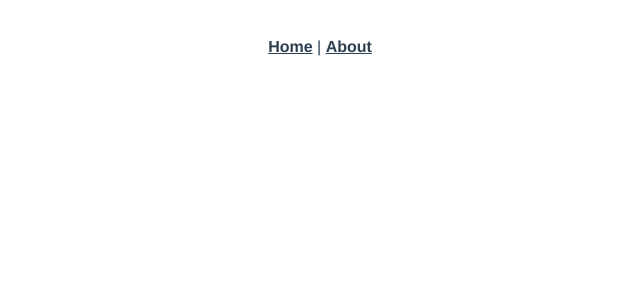
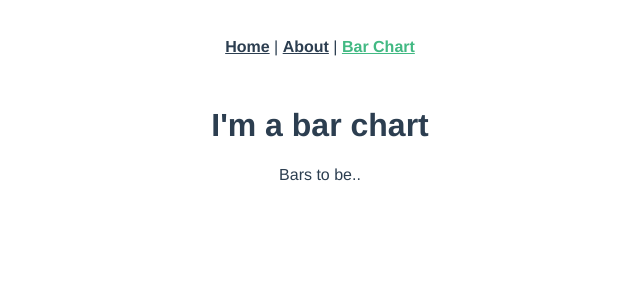
Before and after one commit to chrisvaillancourt/vue-d3, a Vue app: page /#/bar-chart in a window 1280 px wide. Shown: the top 300 px of the page, without its empty margins (320-960 px from the left). Built offline with nearby package versions, Linux system fonts and the light colour scheme.

Commit message:
initial bar chart set-up

```diff
--- a/src/App.vue
+++ b/src/App.vue
@@ -2,7 +2,8 @@
   <div id="app">
     <div id="nav">
       <router-link to="/">Home</router-link> |
-      <router-link to="/about">About</router-link>
+      <router-link to="/about">About</router-link> |
+      <router-link to="/bar-chart">Bar Chart</router-link>
     </div>
     <router-view />
   </div>
--- /dev/null
+++ b/src/components/BarChart.vue
@@ -0,0 +1,13 @@
+<template>
+  <div>
+    <p>Bars to be..</p>
+  </div>
+</template>
+
+<script>
+export default {
+  name: "BarChart"
+};
+</script>
+
+<style scoped></style>
--- a/src/router/index.js
+++ b/src/router/index.js
@@ -1,7 +1,6 @@
 import Vue from "vue";
 import VueRouter from "vue-router";
 import Home from "../views/Home.vue";
-
 Vue.use(VueRouter);
 
 const routes = [
@@ -18,6 +17,11 @@ const routes = [
     // which is lazy-loaded when the route is visited.
     component: () =>
       import(/* webpackChunkName: "about" */ "../views/About.vue")
+  },
+  {
+    path: "/bar-chart",
+    name: "BarChartExample",
+    component: () => import("../views/BarChartExample.vue")
   }
 ];
 
--- /dev/null
+++ b/src/views/BarChartExample.vue
@@ -0,0 +1,20 @@
+<template>
+  <div>
+    <h1>I'm a bar chart</h1>
+    <div>
+      <BarChart></BarChart>
+    </div>
+  </div>
+</template>
+
+<script>
+import BarChart from "../components/BarChart.vue";
+export default {
+  name: "BarChartExample",
+  components: {
+    BarChart
+  }
+};
+</script>
+
+<style scoped></style>
```
